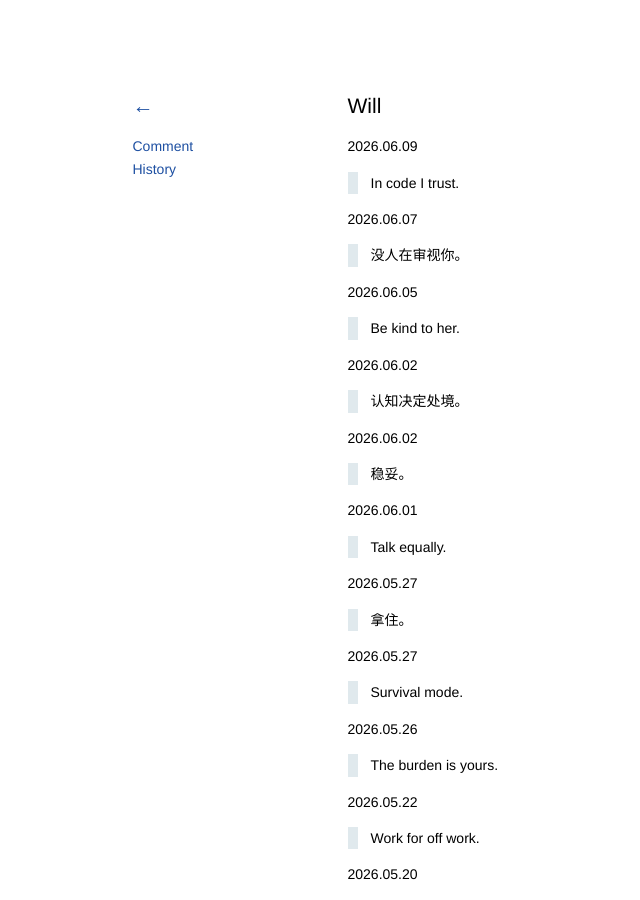
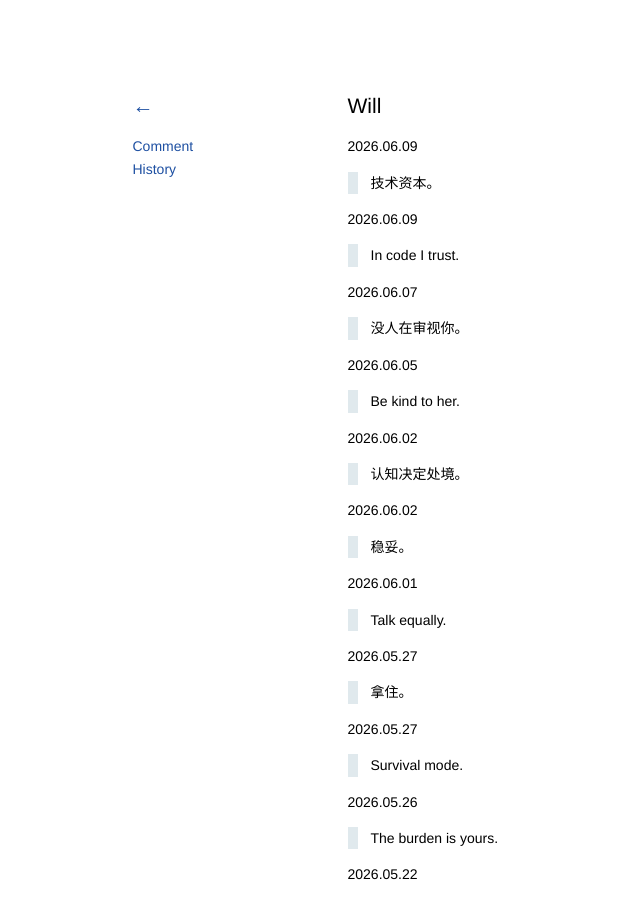
Before and after one commit to kidlj/awei, a Jekyll site: the page built from _wiki/will.md, in a window 1280 px wide and 900 px high. Shown: the whole window, without its empty margins (0-640 px from the left). Built offline with Jekyll 4.4.1, drawn with Linux system fonts in a browser that asks for light colours.

Commit message:
update will

```diff
--- a/_wiki/will.md
+++ b/_wiki/will.md
@@ -1,6 +1,10 @@
 ---
 title: Will
 ---
+
+2026.06.09
+
+> 技术资本。
 
 2026.06.09
 
```
